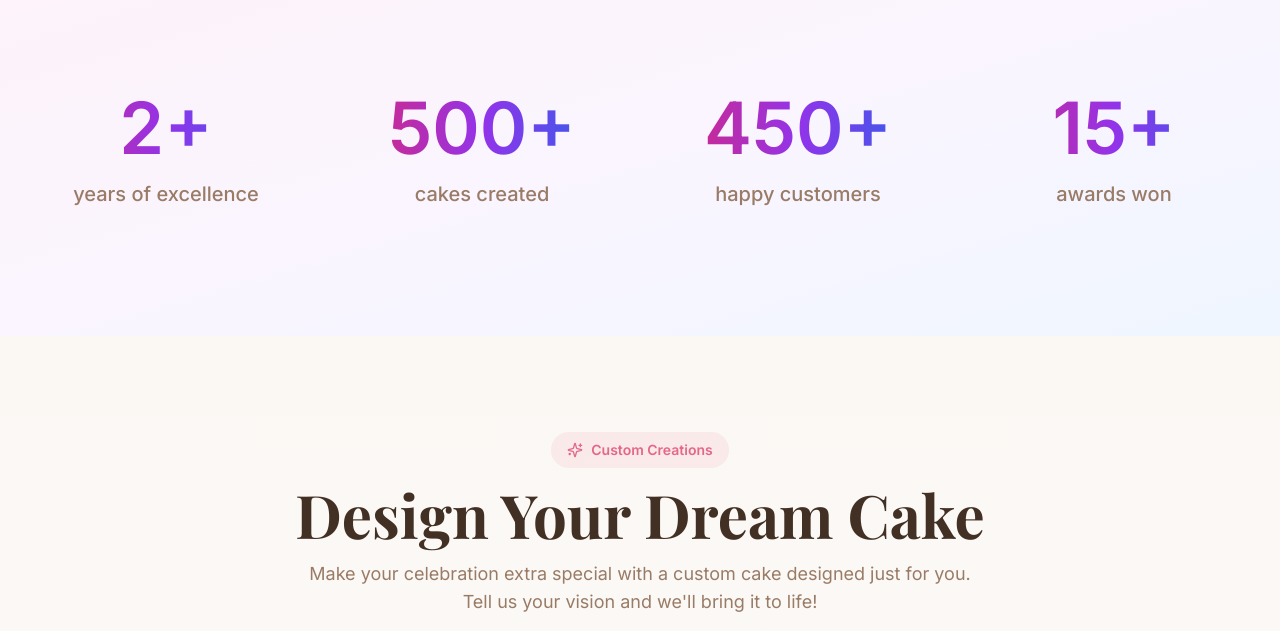
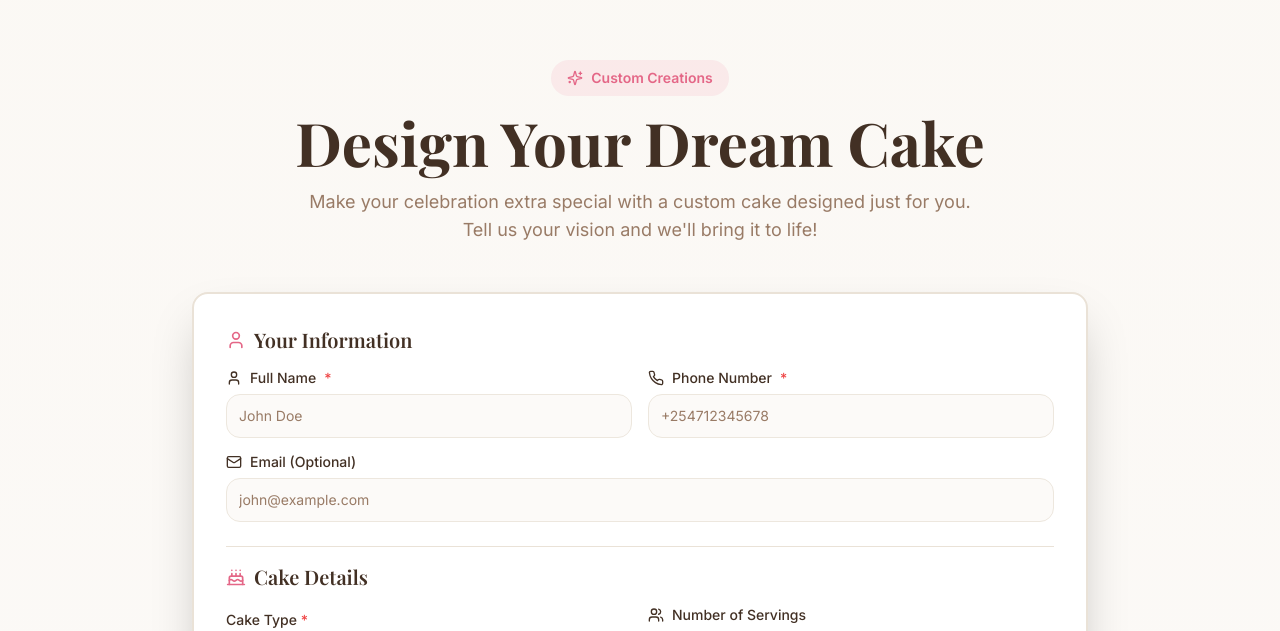
Before and after one commit to 44dummies/sweet-tooth-front-end, a React (Vite) app: page / in a window 1280 px wide. Shown: the part 2156-2787 px from the top of the page. Built offline with nearby package versions, Linux system fonts and the light colour scheme; no server answers; the database is empty; the HTML template or start-up script is replaced by a standard one.

Commit message:
Remove stats section (2+ years, 500+ cakes) from homepage

```diff
--- a/src/pages/Index.tsx
+++ b/src/pages/Index.tsx
@@ -3,7 +3,6 @@ import ModernNavbar from "@/components/ModernNavbar";
 import HeroSlider from "@/components/HeroSlider";
 import FeatureSections from "@/components/FeatureSections";
 import ServiceCards from "@/components/ServiceCards";
-import StatsSection from "@/components/StatsSection";
 import MenuSection from "@/components/MenuSection";
 import CustomOrderSection from "@/components/CustomOrderSection";
 import ReviewsSection from "@/components/ReviewSection";
@@ -66,15 +65,6 @@ const Index = () => {
         </motion.div>
 
         {}
-        <motion.div
-          initial={{ opacity: 0, scale: 0.95 }}
-          whileInView={{ opacity: 1, scale: 1 }}
-          viewport={{ once: true, margin: "-50px" }}
-          transition={{ duration: 0.5 }}
-        >
-          <StatsSection />
-        </motion.div>
-
         {}
         <motion.div
           initial={{ opacity: 0, x: -30 }}
```
